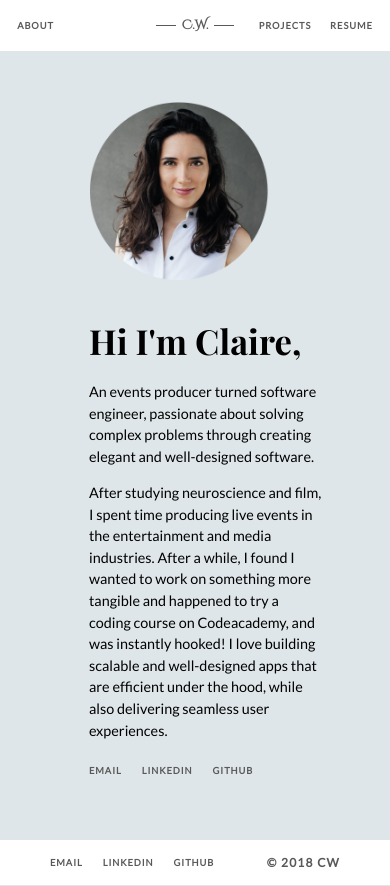
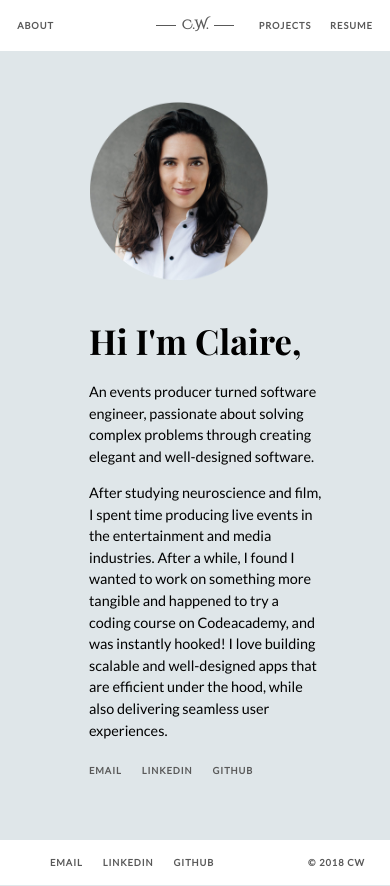
Before and after one commit to cwat08/personal-website, a React (Create React App) app: page / in a window 390 px wide. Built offline with nearby package versions, Linux system fonts and the light colour scheme.

Commit message:
fixed background color on small screen

```diff
--- a/src/App.css
+++ b/src/App.css
@@ -396,7 +396,8 @@ h2 {
     font-size: 0.8em;
   }
   .nav-item,
-  .contact-link {
+  .contact-link,
+  .copyright {
     font-size: 7pt;
   }
 
--- a/src/App.js
+++ b/src/App.js
@@ -20,7 +20,7 @@ class App extends Component {
         </div>
         <footer>
           <Contact />
-          <div className="copyright">
+          <div>
             <h4 className="copyright">&copy; 2018 CW</h4>
           </div>
         </footer>
```
